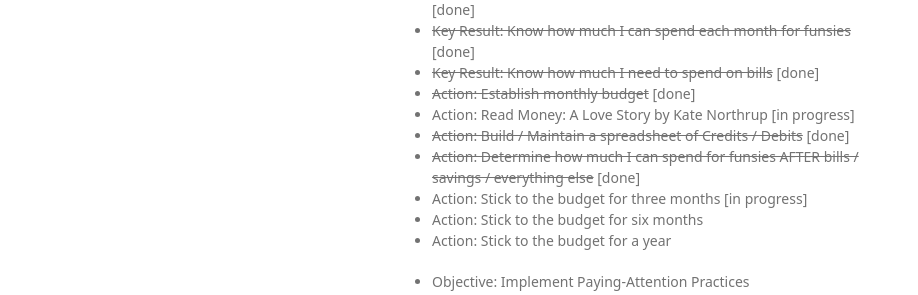
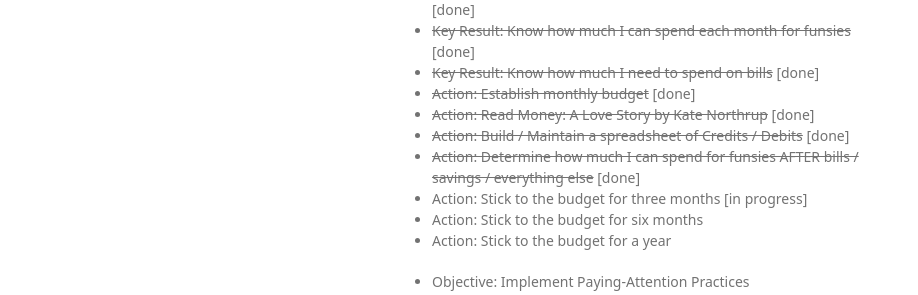
Before and after one commit to rainleander/rainleander.github.io, a Jekyll site: the page a-penny-earned.html, which Jekyll copies as it is, in a window 1280 px wide. Shown: the part 264-559 px from the top of the page, without its empty margins (178-1096 px from the left). Built offline with Jekyll 4.4.1, drawn with Linux system fonts in a browser that asks for light colours; some web fonts are replaced.

Commit message:
Update a-penny-earned.html

```diff
--- a/a-penny-earned.html
+++ b/a-penny-earned.html
@@ -35,7 +35,7 @@
         <li><strike>Key Result: Know how much I can spend each month for funsies</strike> [done]</li>
         <li><strike>Key Result: Know how much I need to spend on bills</strike> [done]</li>
         <li><strike>Action: Establish monthly budget</strike> [done]</li>
-        <li>Action: Read Money: A Love Story by Kate Northrup [in progress]</li>
+        <li><strike>Action: Read Money: A Love Story by Kate Northrup</strike> [done]</li>
         <li><strike>Action: Build / Maintain a spreadsheet of Credits / Debits</strike> [done]</li>
         <li><strike>Action: Determine how much I can spend for funsies AFTER bills / savings / everything else</strike> [done]</li>
         <li>Action: Stick to the budget for three months [in progress]</li>
```
